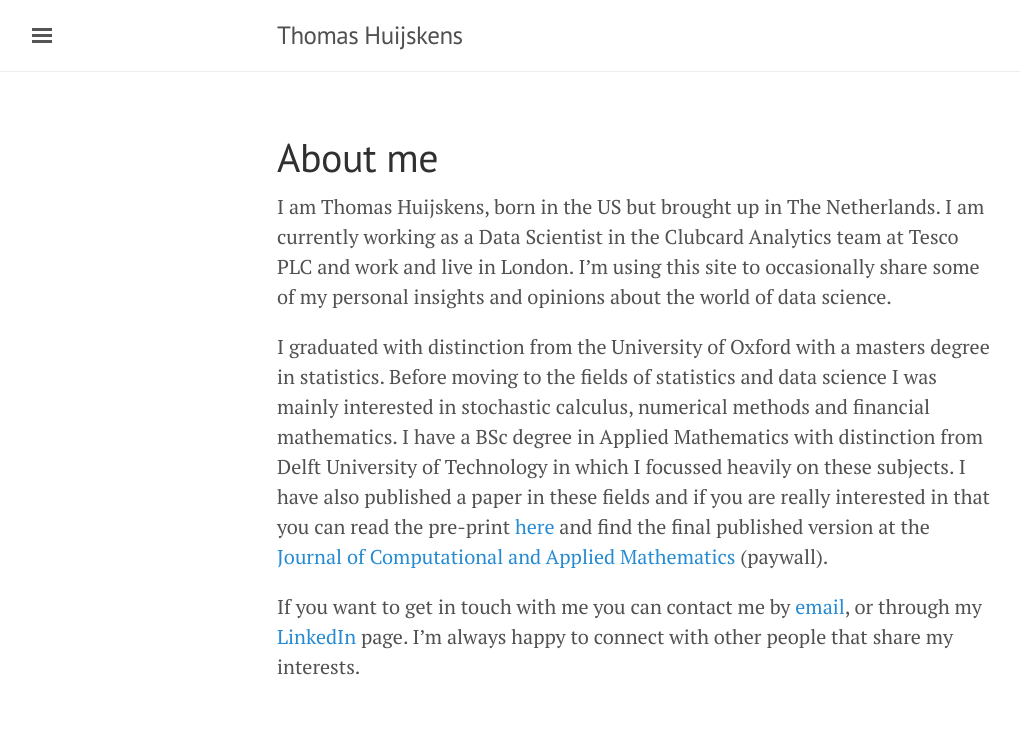
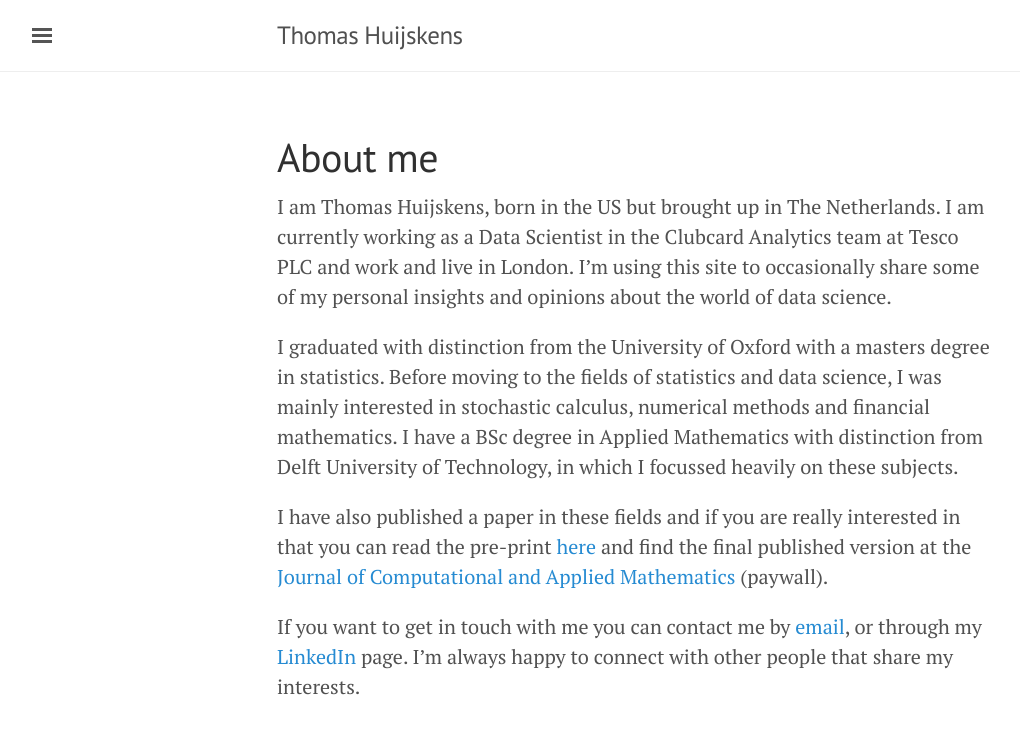
Before and after one commit to thuijskens/thuijskens.github.io, a Jekyll site: the page built from about.md, in a window 1280 px wide. Shown: the top 734 px of the page, without its empty margins (3-1023 px from the left). Built offline with Jekyll 4.4.1, drawn with Linux system fonts in a browser that asks for light colours.

```diff
--- a/about.md
+++ b/about.md
@@ -5,6 +5,8 @@ title: About me
 
 I am Thomas Huijskens, born in the US but brought up in The Netherlands. I am currently working as a Data Scientist in the Clubcard Analytics team at Tesco PLC and work and live in London. I'm using this site to occasionally share some of my personal insights and opinions about the world of data science.
 
-I graduated with distinction from the University of Oxford with a masters degree in statistics. Before moving to the fields of statistics and data science I was mainly interested in stochastic calculus, numerical methods and financial mathematics. I have a BSc degree in Applied Mathematics with distinction from Delft University of Technology in which I focussed heavily on these subjects. I have also published a paper in these fields and if you are really interested in that you can read the pre-print [here](http://papers.ssrn.com/sol3/papers.cfm?abstract_id=2622452) and find the final published version at the [Journal of Computational and Applied Mathematics](http://www.sciencedirect.com/science/article/pii/S0377042715005191) (paywall).
+I graduated with distinction from the University of Oxford with a masters degree in statistics. Before moving to the fields of statistics and data science, I was mainly interested in stochastic calculus, numerical methods and financial mathematics. I have a BSc degree in Applied Mathematics with distinction from Delft University of Technology, in which I focussed heavily on these subjects.
+
+I have also published a paper in these fields and if you are really interested in that you can read the pre-print [here](http://papers.ssrn.com/sol3/papers.cfm?abstract_id=2622452) and find the final published version at the [Journal of Computational and Applied Mathematics](http://www.sciencedirect.com/science/article/pii/S0377042715005191) (paywall).
 
 If you want to get in touch with me you can contact me by [email](mailto:thomas_huijskens@hotmail.com), or through my [LinkedIn](https://uk.linkedin.com/in/thomashuijskens) page. I'm always happy to connect with other people that share my interests.
```
